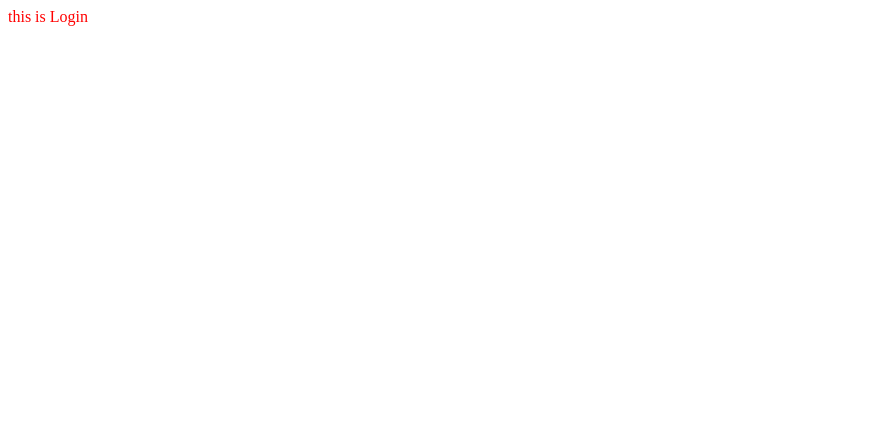
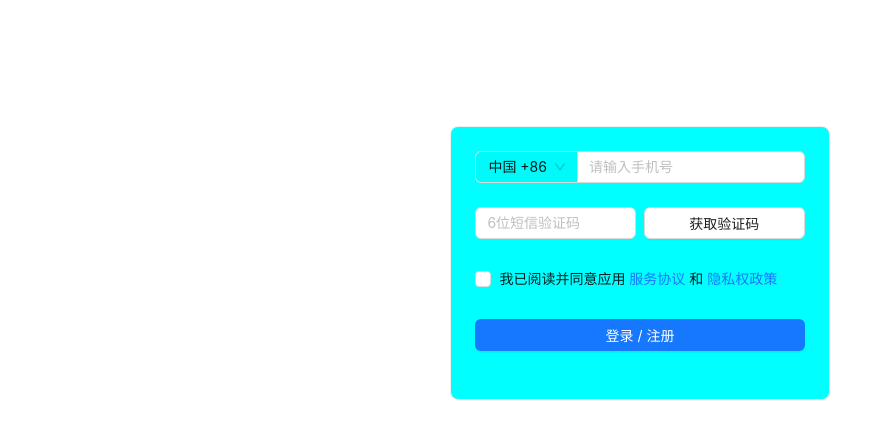
Before and after one commit to yaojiqunaer/react-study, a React (Create React App) app: page /login in a window 1280 px wide. Shown: the top 438 px of the page, without its empty margins (0-884 px from the left). Built offline with nearby package versions, Linux system fonts and the light colour scheme.

Commit message:
init login page using antd form.

```diff
--- a/src/pages/Login/index.js
+++ b/src/pages/Login/index.js
@@ -1,5 +1,106 @@
-export default function Login() {
+import React from 'react'
+import {
+    Card,
+    Button,
+    Select,
+    Input,
+    Form,
+    Row,
+    Col,
+    Checkbox
+} from 'antd'
+import '@/pages/Login/index.scss'
+
+const Login = () => {
+    const contryCode = ([
+        {
+            value: '+86',
+            label: '中国 +86',
+            region: '全国大陆'
+        },
+        {
+            value: '+852',
+            label: '中国香港 +852',
+            region: '香港特别行政区'
+        },
+        {
+            value: '+853',
+            label: '中国澳门 +853',
+            region: '澳门特别行政区'
+        },
+        {
+            value: '+886',
+            label: '中国台湾 +886',
+            region: '台湾省'
+        }
+    ]);
+    const phonePrefix = (
+        <Form.Item
+            name='phonePrefix'
+            noStyle
+            rules={[
+                {
+                    required: true,
+                    message: '请输入您的手机号',
+                },
+            ]}>
+            <Select defaultValue='+86' options={contryCode}> </Select>
+        </Form.Item>
+    );
+
     return (
-        <div>this is Login</div>
+        <div>
+            <Card className='login-form'>
+                <Form>
+                    <Form.Item name='phone'>
+                        <Input addonBefore={phonePrefix} placeholder='请输入手机号' />
+                    </Form.Item>
+                    <Form.Item>
+                        <Row gutter={8}>
+                            <Col span={12}>
+                                <Form.Item
+                                    name='captcha'
+                                    noStyle
+                                    rules={[
+                                        {
+                                            required: true,
+                                            message: '请输入短信验证码',
+                                        },
+                                    ]}
+                                >
+                                    <Input placeholder='6位短信验证码' />
+                                </Form.Item>
+                            </Col>
+                            <Col span={12}>
+                                <Button block>获取验证码</Button>
+                            </Col>
+                        </Row>
+                    </Form.Item>
+
+                    <Form.Item
+                        name='agreement'
+                        valuePropName='checked'
+                        rules={[
+                            {
+                                validator: (_, value) =>
+                                    value ? Promise.resolve() : Promise.reject(new Error('请先阅读服务协议和隐私权政策')),
+                            },
+                        ]}
+                    >
+                        <Checkbox>
+                            我已阅读并同意应用 <a href=''>服务协议</a> 和 <a href=''>隐私权政策</a>
+                        </Checkbox>
+                    </Form.Item>
+
+                    <Form.Item shouldUpdate>
+                        <Button type='primary' htmlType='submit' block>
+                            登录 / 注册
+                        </Button>
+                    </Form.Item>
+
+                </Form>
+            </Card>
+        </div>
     )
 }
+export default Login;
--- /dev/null
+++ b/src/pages/Login/index.scss
@@ -0,0 +1,5 @@
+.login-form {
+    background-color: aqua;
+    width: 30%;
+    margin: 10% auto;
+}
```
Also changed, not shown: 1 other file (tests, documents, lock files or other folders).
